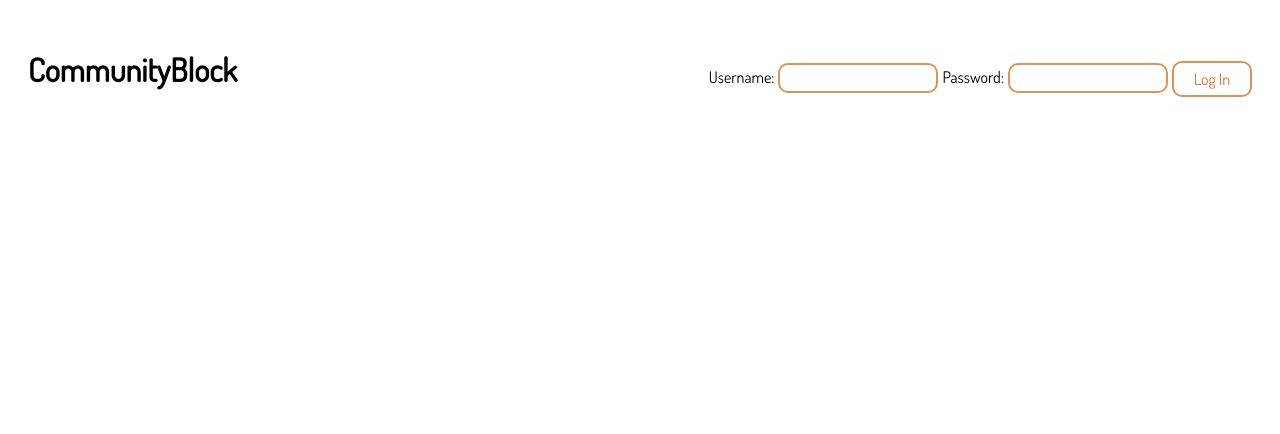
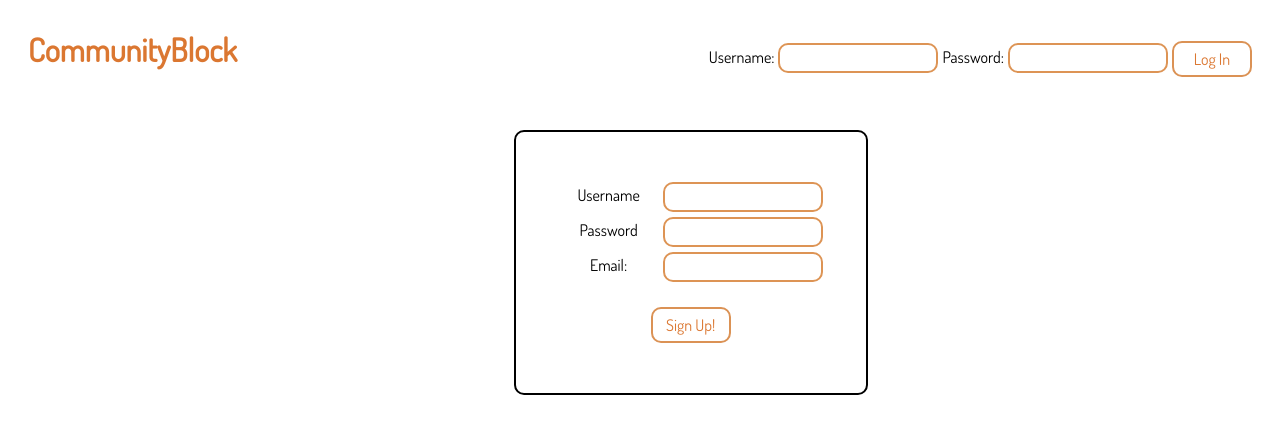
Before and after one commit to ziros94/CS-UY_3254, a PHP site: page / in a window 1280 px wide. Shown: the top 434 px of the page. Run offline with PHP 8.4, Linux system fonts and the light colour scheme.

Commit message:
homepage checks for session storage, added sign up form

```diff
--- a/css/index.css
+++ b/css/index.css
@@ -18,10 +18,10 @@ input{
     -moz-box-sizing: border-box;    /* Firefox, other Gecko */
     box-sizing: border-box;         /* Opera/IE 8+ */
 }
-label{
+label,button,.logo h1{
     font-family: 'Dosis', sans-serif;
 }
-#login_btn{
+#login_btn,#signup_btn{
     font-family: 'Dosis', sans-serif;
     vertical-align: middle;
     font-size: 16px ;
@@ -39,12 +39,14 @@ label{
     cursor: pointer;
     color: #db7731;
 }
-#login_btn:hover{
+#login_btn:hover,#signup_btn:hover{
     background: #DB9255;
     color: white;
 }
 .header{
-    padding: 20px;
+    padding-left: 20px;
+    padding-right: 20px;
+    padding-bottom: 20px;
     text-align: justify;
 
 }
@@ -58,10 +60,31 @@ label{
 }
 .logo{
     display: inline-block;
-
-
+}
+.logo a{
+    text-decoration: none !important;
+    outline: none;
+    color:#DB7731;
 }
 .login {
     display: inline-block;
     vertical-align: baseline;
 }
+.signup{
+    display: block;
+    padding: 50px 20px;
+    border: 2px solid black;
+    border-radius: 10px;
+    width:310px;
+    margin-left: 40%;
+    text-align: center;
+}
+.signup label, .signup input{
+    display:inline-block;
+}
+.signup label{
+    width:100px;
+}
+.form-group{
+    padding-bottom: 5px;
+}
--- a/home.php
+++ b/home.php
@@ -8,11 +8,11 @@
 session_start();
 if (!isset($_SESSION['logged_in']))
 {
-    header("Location:index.html");
+    header("Location:index.php");
 }
 $username = $_SESSION['username']
 ?>
-
+<!DOCTYPE html>
 <html>
 <head>
 <Title>News Feed</Title>
--- a/index.html
+++ /dev/null
@@ -1,28 +0,0 @@
-<!DOCTYPE html>
-<html>
-<head>
-    <title>Twitter v2.0</title>
-    <link href='http://fonts.googleapis.com/css?family=Dosis' rel='stylesheet' type='text/css'>
-    <link href="css/index.css" rel="stylesheet">
-</head>
-<body>
-    <div class="header" >
-        <div class="logo">
-            <h1 style="font-family: 'Dosis', sans-serif;">CommunityBlock</h1>
-        </div>
-        <div class="login">
-            <form method="post" action="check_login.php">
-                <label for="username">Username:</label>
-                <input type="text" id="username" name="username">
-                <label for="password">Password:</label>
-                <input type="password" id="password" name="password">
-                <button type="submit" id="login_btn" name="login">Log In</button>
-            </form>
-        </div>
-
-    </div>
-
-
-
-</body>
-</html>
--- /dev/null
+++ b/index.php
@@ -0,0 +1,53 @@
+<?php
+session_start();
+if (isset($_SESSION['logged_in']))
+{
+header("Location:home.php");
+}
+?>
+<!DOCTYPE html>
+<html>
+<head>
+    <title>Twitter v2.0</title>
+    <link href='http://fonts.googleapis.com/css?family=Dosis&effect=outline' rel='stylesheet' type='text/css'>
+    <link href="css/index.css" rel="stylesheet">
+</head>
+<body>
+    <div class="header" >
+        <div class="logo">
+            <h1 class="font-effect-outline"><a href="index.php">CommunityBlock</a></h1>
+        </div>
+        <div class="login">
+            <form method="post" action="check_login.php">
+                <label for="username">Username:</label>
+                <input type="text" id="username" name="username">
+                <label for="password">Password:</label>
+                <input type="password" id="password" name="password">
+                <button type="submit" id="login_btn" name="login">Log In</button>
+            </form>
+        </div>
+    </div>
+    <fieldset class="signup">
+        <form method="post" action="signup.php">
+            <div class="form-group">
+                <label for="signup_user">Username</label>
+                <input type="text" id="signup_user" name="signup_user">
+            </div>
+            <div class="form-group">
+                <label for="signup_pw">Password</label>
+                <input type="password" id="signup_pw" name="signup_pw">
+            </div>
+            <div class="form-group">
+                <label for="signup_email">Email:</label>
+                <input type="text" id="signup_email" name="signup_email">
+            </div>
+            <div style="padding-top: 20px;">
+                <button id="signup_btn" name="signup_btn">Sign Up!</button>
+            </div>
+        </form>
+    </fieldset>
+
+
+
+</body>
+</html>
--- a/login_success.php
+++ b/login_success.php
@@ -9,7 +9,7 @@ session_start();
 
 if (!isset($_SESSION['logged_in']))
 {
-    header("Location:index.html");
+    header("Location:index.php");
 }
 
 header("Location:home.php");
--- a/logout.php
+++ b/logout.php
@@ -8,4 +8,4 @@
 
 session_start();
 session_destroy();
-header("Location:index.html");
+header("Location:index.php");
```
Also changed, not shown: check_login.php (+6 -10 lines), signup.php (added, +7 -0 lines).
